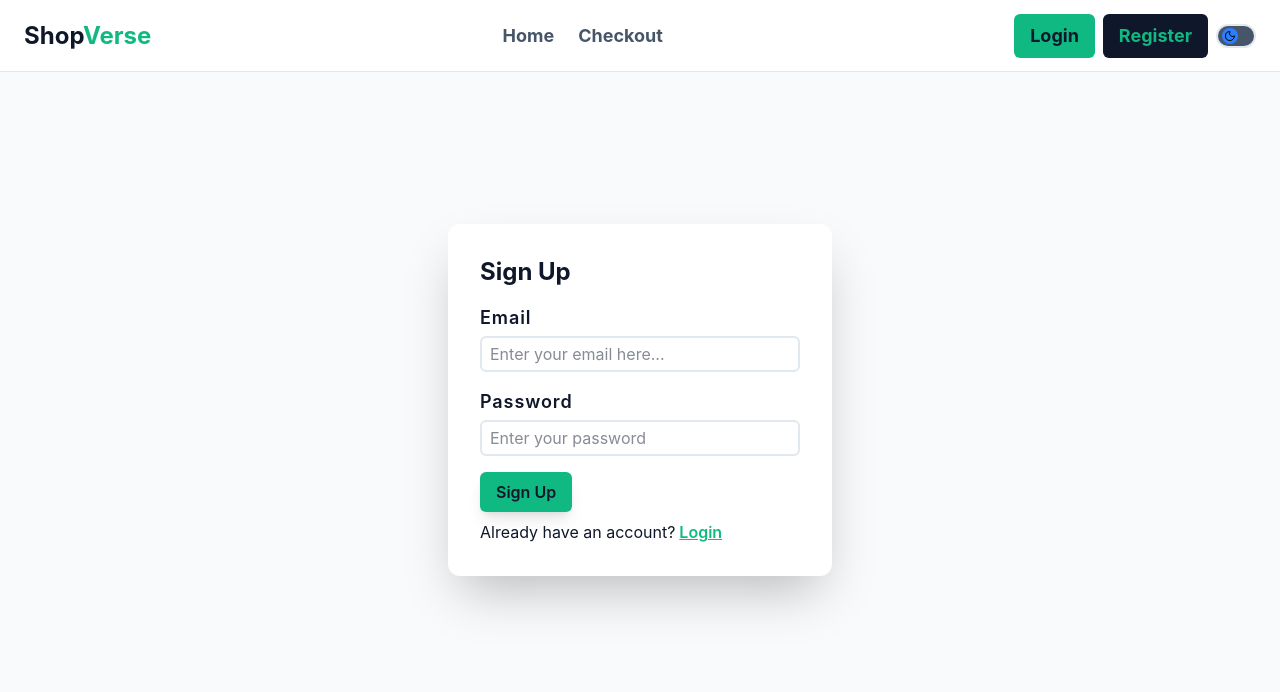
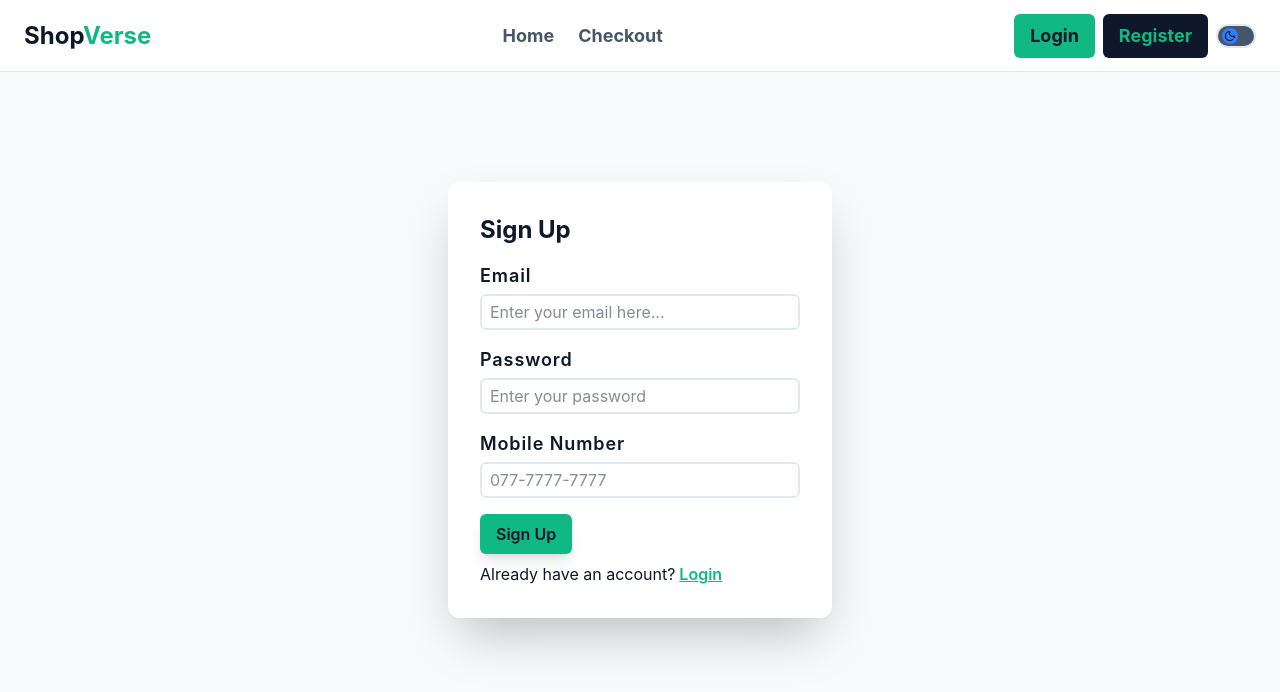
Before and after one commit to Puneetkumarboinpally/ShopVerse-React-E-Commerce-Experience, a React (Vite) app in the folder ShopVerse/: page /auth in a window 1280 px wide. Shown: the top 692 px of the page. Built offline with nearby package versions, Linux system fonts and the light colour scheme.

Commit message:
auth ui Updated

```diff
--- a/ShopVerse/src/pages/Auth.jsx
+++ b/ShopVerse/src/pages/Auth.jsx
@@ -1,4 +1,3 @@
-import { Link } from "react-router-dom";
 import { useForm } from "react-hook-form";
 import { useState } from "react";
 
@@ -14,11 +13,13 @@ const Auth = () => {
   const {
     register,
     handleSubmit,
+    reset,
     formState: { errors },
   } = useForm();
 
   function onSubmit(data) {
     console.log(data);
+    reset();
   }
 
   return (
@@ -28,6 +29,7 @@ const Auth = () => {
           {mode === "signup" ? "Sign Up" : "Login"}
         </h1>
         <form noValidate onSubmit={handleSubmit(onSubmit)}>
+          {/* Email Section */}
           <div className={formGroupStyles}>
             <label htmlFor="email" className={labelStyles}>
               Email
@@ -49,6 +51,7 @@ const Auth = () => {
               <p className="text-red-500 text-sm">{errors.email.message}</p>
             )}
           </div>
+          {/* Password Section */}
           <div className={formGroupStyles}>
             <label htmlFor="password" className={labelStyles}>
               Password
@@ -67,30 +70,62 @@ const Auth = () => {
               <p className="text-red-500 text-sm">{errors.password.message}</p>
             )}
           </div>
+          {/* Number Section */}
+          {mode === "signup" && (
+            <div className={`${formGroupStyles}`}>
+              <label className={labelStyles} htmlFor="number">
+                Mobile Number
+              </label>
+              <input
+                className={inputStyles}
+                type="tel"
+                id="number"
+                placeholder="077-7777-7777"
+                {...register("number", {
+                  required: mode === "signup" ? "Enter a valid number" : false,
+                  pattern: {
+                    value: /^[0-9]{10,}$/,
+                    message: "Enter a valid mobile number",
+                  },
+                })}
+              />
+              {errors.number && (
+                <p className="text-red-500 text-sm">{errors.number.message}</p>
+              )}
+            </div>
+          )}
+
+          {/* signup button */}
           <button className={buttonStyles} type="submit">
             {mode === "signup" ? "Sign Up" : "Login"}
           </button>
           {mode === "signup" ? (
             <p className="text-text">
               Already have an account?
-              <Link
-                to="/auth"
-                onClick={() => setMode("login")}
+              <button
+                type="button"
+                onClick={() => {
+                  reset();
+                  setMode("login");
+                }}
                 className="text-accent font-semibold ml-1 underline cursor-pointer"
               >
                 Login
-              </Link>
+              </button>
             </p>
           ) : (
             <p className="text-text">
               Don't have an account?
-              <Link
-                to="/auth"
-                onClick={() => setMode("signup")}
+              <button
+                type="button"
+                onClick={() => {
+                  reset();
+                  setMode("signup");
+                }}
                 className="text-accent font-semibold ml-1 underline cursor-pointer"
               >
                 Sign Up
-              </Link>
+              </button>
             </p>
           )}
         </form>
```
Also changed, not shown: ShopVerse/src/context/AuthContext.jsx (added).
